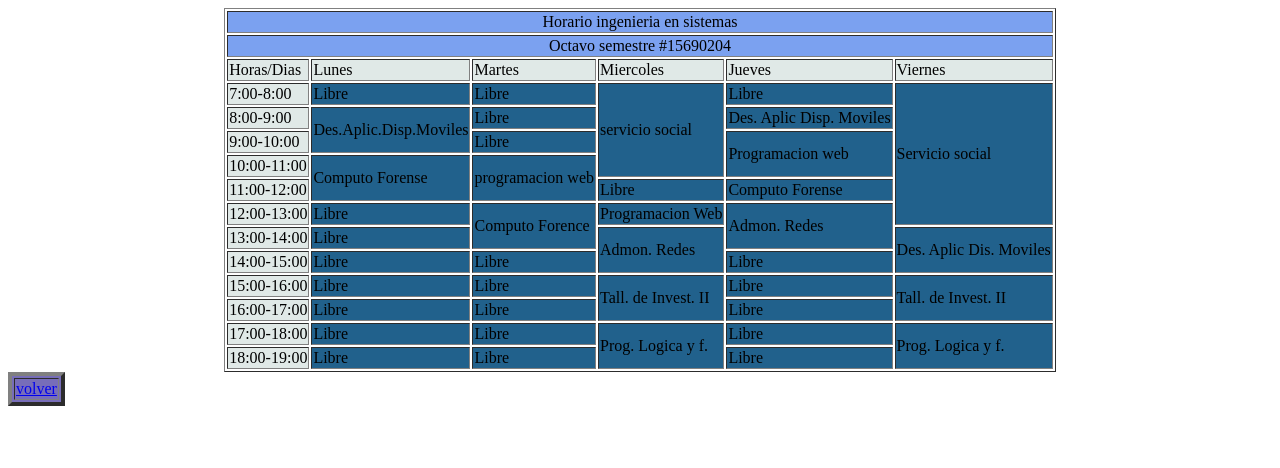
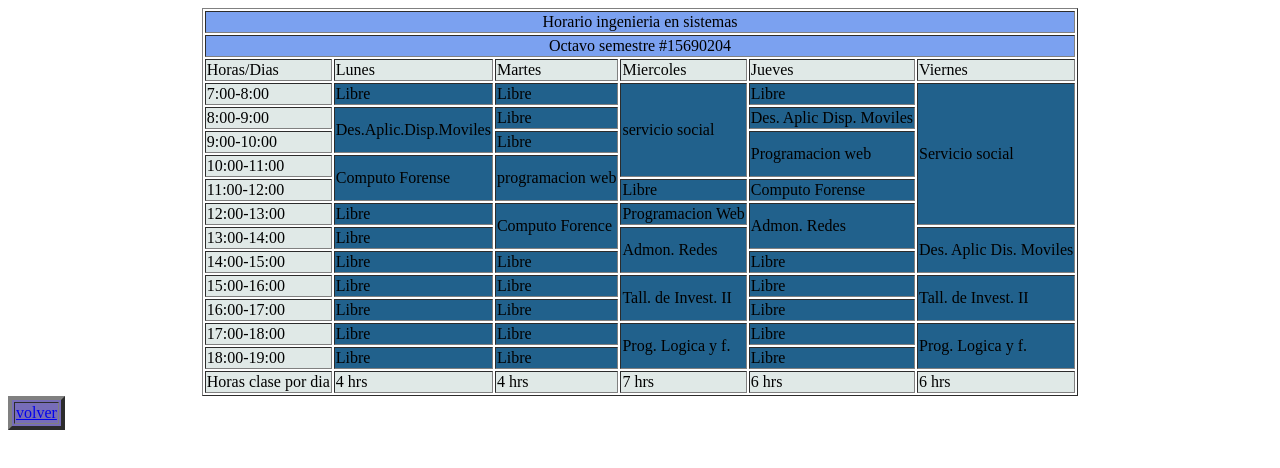
Before and after one commit to motitha/motitha.github.io, a plain HTML site: page practica3.html in a window 1280 px wide. Drawn offline with Linux system fonts and the light colour scheme.

Commit message:
horas totales

```diff
--- a/practica3.html
+++ b/practica3.html
@@ -97,7 +97,15 @@
 	 		<td bgcolor="#21618C">Libre</td>
 	 		<td bgcolor="#21618C">Libre</td>
 	 	</tr>
+	 	<tr>
+	 		<td bgcolor="#E0E9E7">Horas clase por dia</td>
+	 		<td bgcolor="#E0E9E7">4 hrs</td>
+	 		<td bgcolor="#E0E9E7">4 hrs</td>
+	 		<td bgcolor="#E0E9E7">7 hrs</td>
+	 		<td bgcolor="#E0E9E7">6 hrs</td>
+	 		<td bgcolor="#E0E9E7">6 hrs</td>
 
+	 	</tr>
 	</tbody>
 </table>
 <table border="4" bgcolor="#776DB9">
```
